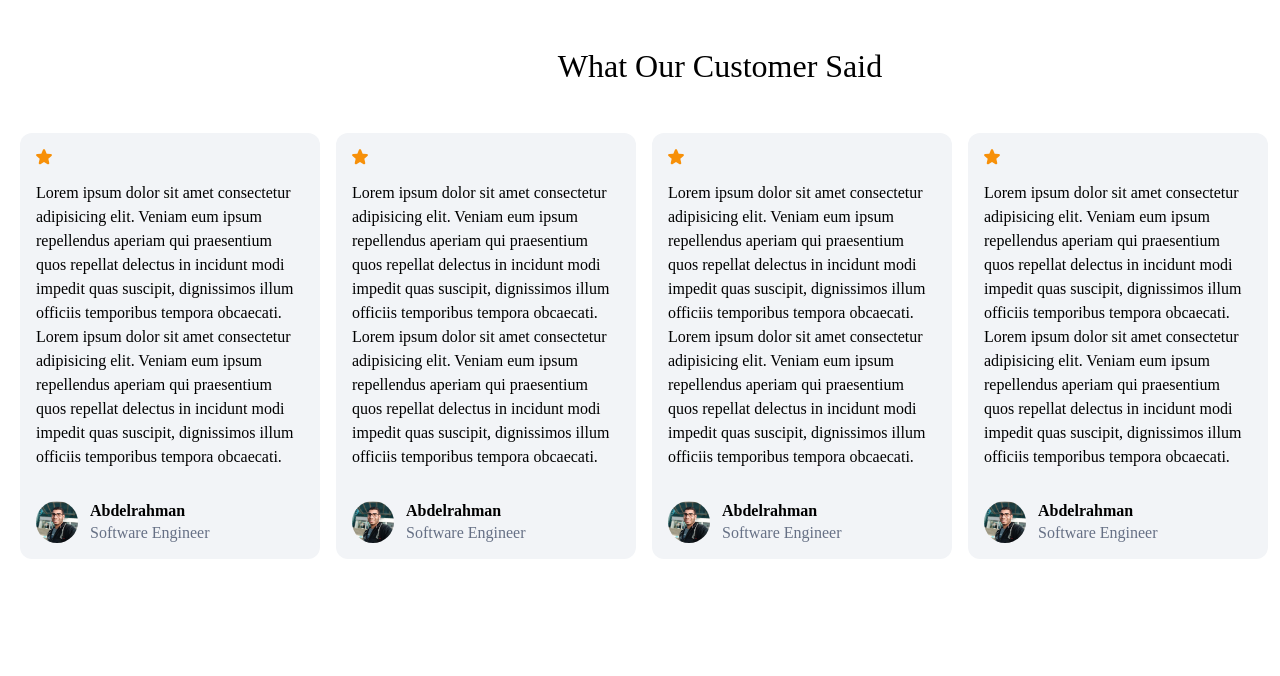
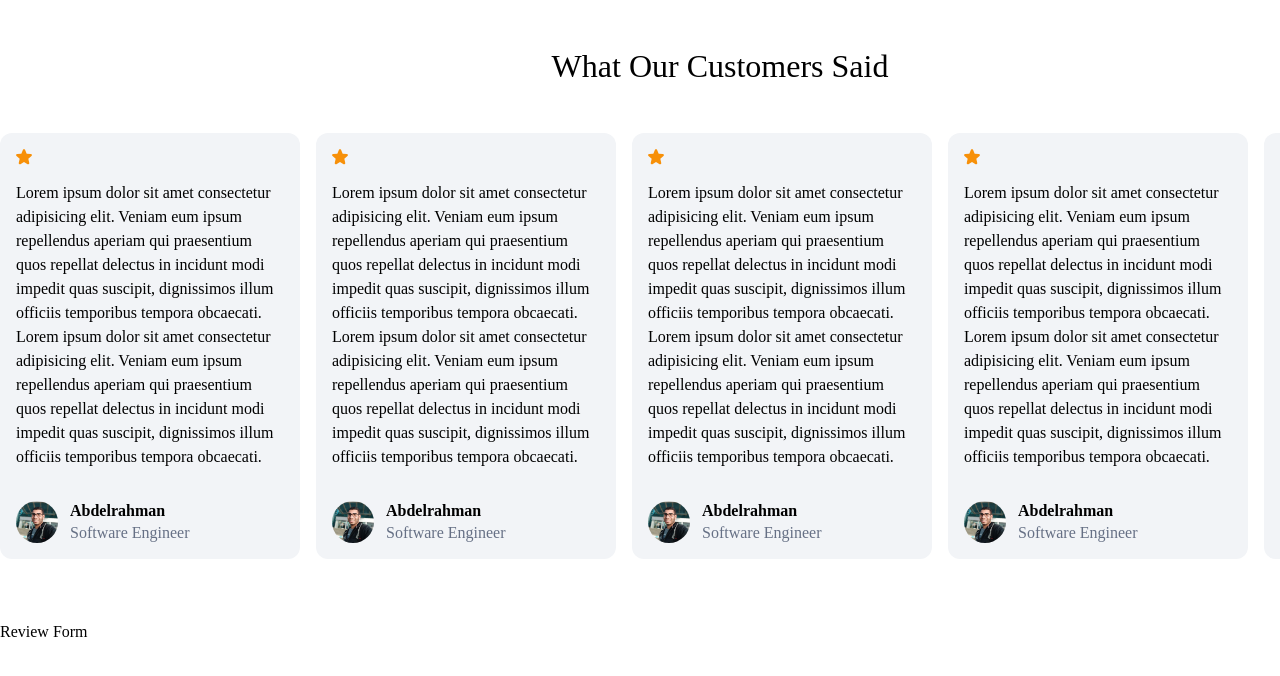
Before and after one commit to Abdelrahman-Ibrahim/interactive-carousel, a Vue app: page / in a window 1280 px wide. Shown: the top 676 px of the page. Built offline with nearby package versions, Linux system fonts and the light colour scheme.

Commit message:
Carousel Navigation

```diff
--- a/index.html
+++ b/index.html
@@ -4,7 +4,7 @@
     <meta charset="UTF-8">
     <link rel="icon" href="/favicon.ico">
     <meta name="viewport" content="width=device-width, initial-scale=1.0">
-    <title>Vite App</title>
+    <title>Interactive Carousel</title>
   </head>
   <body>
     <div id="app"></div>
--- a/src/App.vue
+++ b/src/App.vue
@@ -1,13 +1,16 @@
 <template>
   <div class="page-container">
-    <h1>What Our Customer Said</h1>
+    <h1>What Our Customers Said</h1>
     <Carousel />
+
+    <ReviewForm />
   </div>
 </template>
 
 
 <script setup>
-import Carousel from './components/Carousel.vue'
+import Carousel from '@/components/Carousel.vue'
+import ReviewForm from "@/components/ReviewForm.vue";
 </script>
 
 <style scoped>
--- a/src/components/Carousel.vue
+++ b/src/components/Carousel.vue
@@ -1,20 +1,66 @@
 <template>
     <div class="carousel-wrapper">
-        <CarouselCard v-for="cc in 5" :key="cc" />
+        <div class="cards">
+            <CarouselCard v-for="cc in 15" :key="cc" />
+        </div>
+        <div class="navigation">
+            <span class="arrows left-arrow" @click="scrollLeft">&larr;</span>
+            <span class="arrows right-arrow" @click="scrollRight">&rarr;</span>
+        </div>
     </div>
 </template>
 
 <script setup>
+import { onMounted, ref } from "vue";
 import CarouselCard from "./CarouselCard.vue";
+
+const carouselWrapper = ref(null);
+
+onMounted(() => {
+  carouselWrapper.value = document.querySelector(".carousel-wrapper .cards");
+
+})
+
+const scrollLeft = () => {
+  carouselWrapper.value.scrollLeft -= 316;
+  carouselWrapper.value.scrollLeft === 0;
+};
+
+const scrollRight = () => {
+  carouselWrapper.value.scrollLeft += 316;
+  carouselWrapper.value.scrollLeft === 0;
+};
 </script>
 
 <style lang="scss" scoped>
 .carousel-wrapper {
     width: 1400px;
-    margin: 0 auto;
-    display: flex;
-    gap: 1rem;
-    overflow-x: hidden;
+
+    .cards {
+        display: flex;
+        gap: 1rem;
+        overflow-x: hidden;
+        scroll-behavior: smooth;
+    }
+
+    .navigation {
+        margin-top: 2rem;
+        display: flex;
+        justify-content: end;
+        gap: 1rem;
+
+        .arrows {
+            font-size: 28px;
+            font-weight: bold;
+            border: 1px solid #e3e3e3;
+            border-radius: 50%;
+            height: 32px;
+            width: 32px;
+            line-height: 0.7;
+            cursor: pointer;
+        }
+    }
 }
 
+
 </style>
--- /dev/null
+++ b/src/components/ReviewForm.vue
@@ -0,0 +1,14 @@
+<template>
+    <div>
+        Review Form
+
+    </div>
+</template>
+
+<script setup>
+
+</script>
+
+<style lang="scss" scoped>
+
+</style>
```
